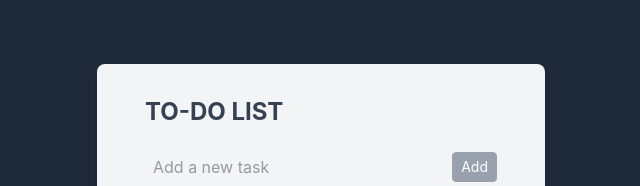
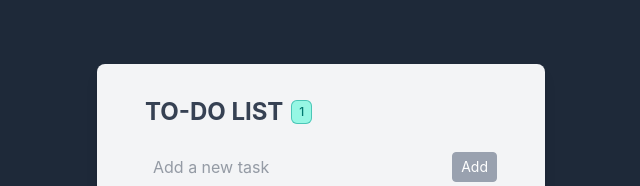
Before and after one commit to fabienbellanger/test-react, a React (Vite) app: page / in a window 1280 px wide. Both pictures are taken after typing "Sample" into the empty fields and a click on the button "Add". Shown: the top 186 px of the page, without its empty margins (319-959 px from the left). Built offline with nearby package versions, Linux system fonts and the light colour scheme.

Commit message:
Add tasks number in header

```diff
--- a/src/App.tsx
+++ b/src/App.tsx
@@ -17,7 +17,7 @@ export default function App() {
 
     return (
         <div className="max-w-md mx-auto bg-gray-100 shadow-lg rounded-lg overflow-hidden my-16 pb-8">
-            <Header title="To-Do List" />
+            <Header title="To-Do List" tasksNumber={tasks.length} />
 
             <Input placeholder="Add a new task" onClick={addTask} />
 
@@ -28,13 +28,21 @@ export default function App() {
 
 interface HeaderProps {
     title: string;
+    tasksNumber: number;
 }
 
-function Header({ title }: HeaderProps) {
+function Header({ title, tasksNumber }: HeaderProps) {
     return (
         <div className="px-12 py-2 pt-8">
-            <h1 className="text-gray-700 font-bold text-2xl uppercase">
-                {title}
+            <h1 className="flex items-center">
+                <div className="text-gray-700 font-bold text-2xl uppercase">
+                    {title}
+                </div>
+                {tasksNumber > 0 && (
+                    <span className="inline-flex items-center rounded-md bg-teal-200 px-2 py-1 ml-2 text-xs font-medium text-teal-700 ring-1 ring-teal-600/50 ring-inset">
+                        {tasksNumber}
+                    </span>
+                )}
             </h1>
         </div>
     );
--- a/src/components/Tasks.tsx
+++ b/src/components/Tasks.tsx
@@ -48,11 +48,6 @@ const TaskItem = memo(function TaskItem({
     onToggle,
     onDelete,
 }: TaskItemProps) {
-    const confirmDelete = (index: number) => {
-        if (window.confirm('Are you sure you want to delete this task?')) {
-            onDelete(index);
-        }
-    };
     return (
         <li className="py-2">
             <div className="flex items-center justify-between">
@@ -78,7 +73,7 @@ const TaskItem = memo(function TaskItem({
                     type="button"
                     className="p-2 text-red-500 hover:text-red-700 cursor-pointer"
                     aria-label="Delete task"
-                    onClick={() => confirmDelete(index)}
+                    onClick={() => onDelete(index)}
                 >
                     <svg
                         xmlns="http://www.w3.org/2000/svg"
```
